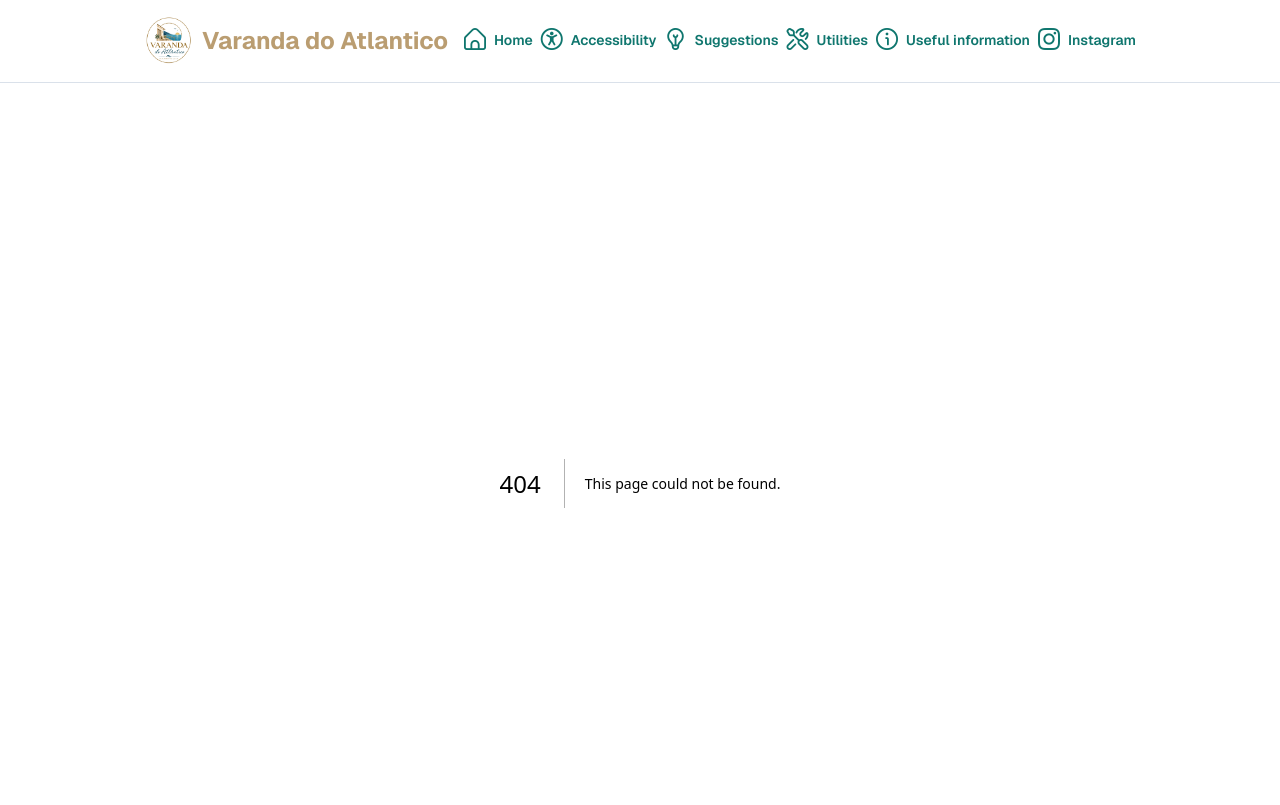
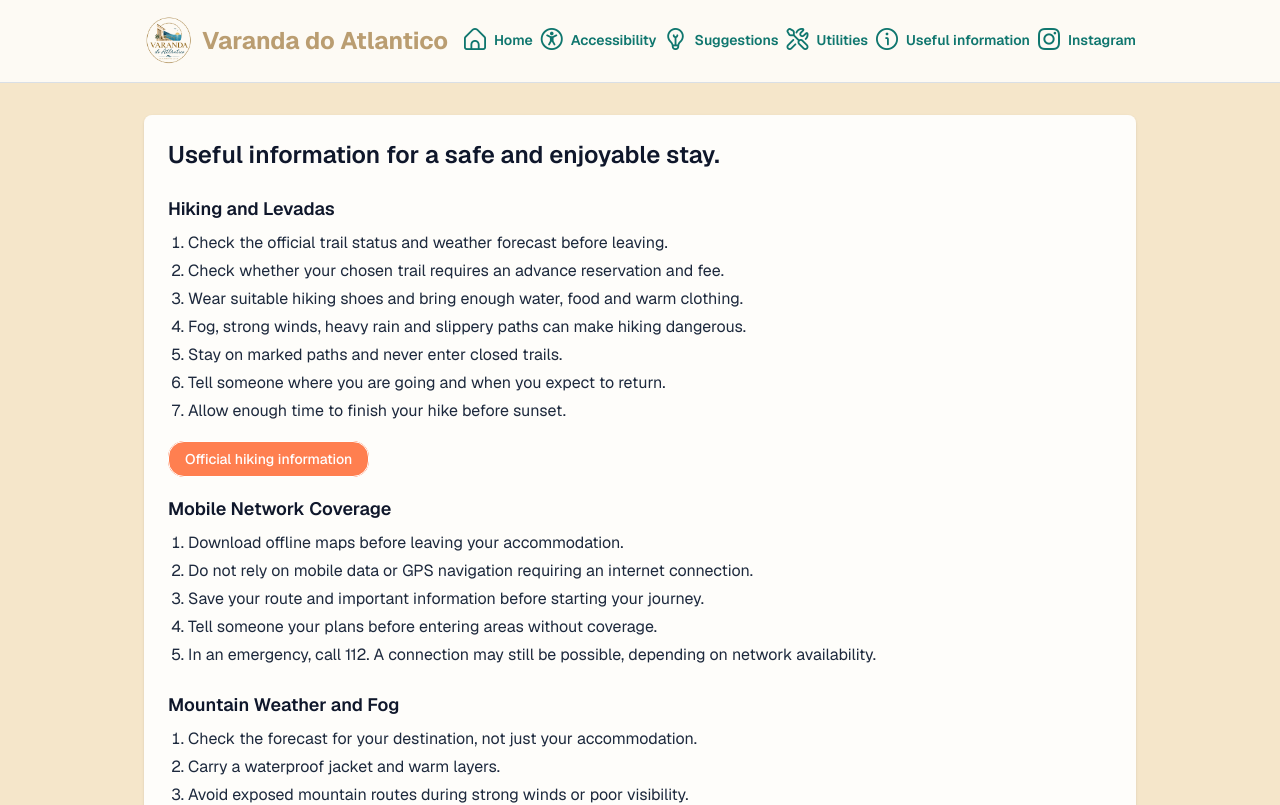
Before and after one commit to jcostadev23/varanda-do-atlantico, a Next.js app: page /useful-information in a window 1280 px wide. Before the commit this address had no page. Shown: the top 805 px of the page. Built offline with nearby package versions, Linux system fonts and the light colour scheme.

Commit message:
Fixing the usefull-information page

```diff
--- a/src/app/important-information/page.tsx
+++ b/src/app/useful-information/page.tsx
@@ -1,13 +1,14 @@
 import { ContentPanel } from "@/components/ContentPanel";
 import { PageHeading } from "@/components/PageHeading";
-import { importantInformation } from "@/data/importantInformation";
+import { UsefulInformation } from "@/data/usefulInformation";
 
-export default function ImportantInformationPage() {
+export default function UsefulInformationPage() {
+  console.log("Estou aki dentro");
   return (
     <ContentPanel>
       <PageHeading title="Useful information for a safe and enjoyable stay." />
       <ul className="space-y-6">
-        {importantInformation.map((section) => (
+        {UsefulInformation.map((section) => (
           <div>
             <li key={section.title} className="mb-6">
               <h2 className="mb-2 text-lg font-semibold text-slate-900">
--- a/src/data/importantInformation.ts
+++ b/src/data/usefulInformation.ts
@@ -1,4 +1,4 @@
-export type InformationSection = {
+export type UsefulionSection = {
   title: string;
   description: string;
   tips: string[];
@@ -8,7 +8,7 @@ export type InformationSection = {
   };
 };
 
-export const importantInformation: InformationSection[] = [
+export const UsefulInformation: UsefulionSection[] = [
   {
     title: "Hiking and Levadas",
     description:
```
